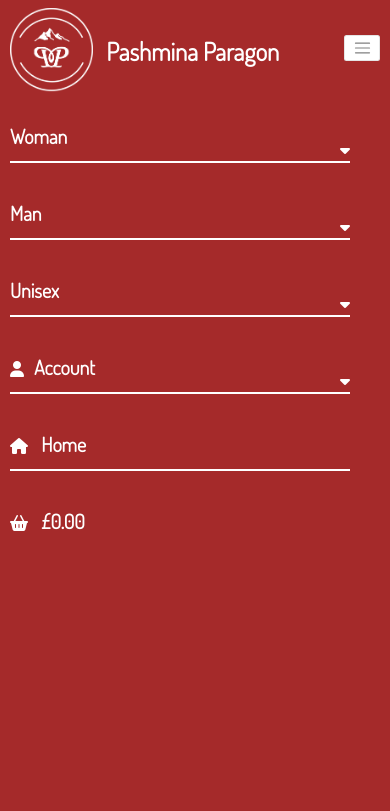
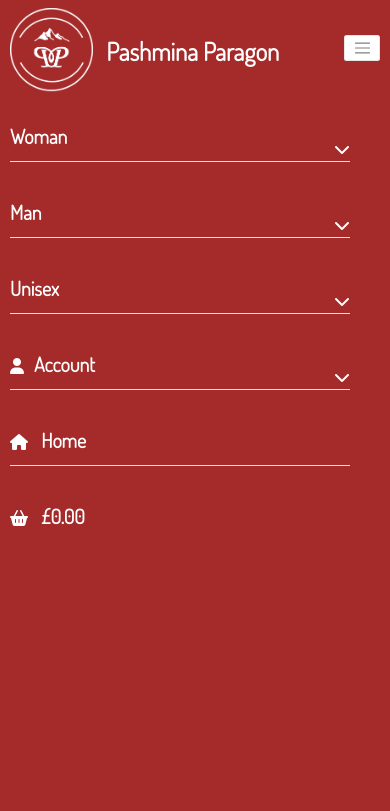
Before and after one commit to shiva123-coder/pashmina-collection, a Django app: page / in a window 390 px wide, after a click that opens the changed part. Shown: the top 811 px of the page. Run offline with Django 5.2, Linux system fonts and the light colour scheme; data that the repository does not hold is empty; some libraries are stand-ins or nearby versions.

Commit message:
Updated fontawesome icon

```diff
--- a/static/css/base.css
+++ b/static/css/base.css
@@ -197,7 +197,7 @@
         .nav-link {
             position: relative;
         }
-        i.fas.fa-caret-down.text-main {
+        i.fas.fa-chevron-down.text-main {
             position: absolute;
             top: 50%;
             right: 0;
--- a/templates/includes/nav.html
+++ b/templates/includes/nav.html
@@ -6,8 +6,8 @@
                 <div class="nav-link text-main font-weight-bold">
                     <div>
                         <!--<i class="fas fa-child-dress mr-3 d-inline d-lg-none text-main"></i><i class="fi fi-rs-woman-head"></i>-->
-                        <span class="nav-item mr-2 text-main">Woman</span><span><i class="fas fa-caret-down text-main"></i></span>
-                        <hr class="hr-white mb-4 d-sm-block d-lg-none border border-white">
+                        <span class="nav-item mr-2 text-main">Woman</span><span><i class="fas fa-chevron-down  text-main"></i></span>
+                        <hr class="hr-white mb-4 d-sm-block d-lg-none  bg-white">
                     </div>
                 </div>
             </a>
@@ -23,8 +23,8 @@
                 <div class="nav-link text-main font-weight-bold">
                     <div>
                         <!--<i class="fas fa-user mr-3 d-inline d-lg-none text-main"></i>-->
-                        <span class="nav-item mr-2 text-main">Man</span><span><i class="fas fa-caret-down text-main"></i></span>
-                        <hr class="hr-white mb-4 d-sm-block d-lg-none border border-white">
+                        <span class="nav-item mr-2 text-main">Man</span><span><i class="fas fa-chevron-down  text-main"></i></span>
+                        <hr class="hr-white mb-4 d-sm-block d-lg-none  bg-white">
                     </div>
                 </div>
             </a>
@@ -40,8 +40,8 @@
                 <div class="nav-link text-main font-weight-bold">
                     <div>
                         <!--<i class="fas fa-utensils mr-3 d-inline d-lg-none text-main"></i>-->
-                        <span class="nav-item mr-2 text-main">Unisex</span><span><i class="fas fa-caret-down text-main"></i></span>
-                        <hr class="hr-white mb-4 d-sm-block d-lg-none border border-white">
+                        <span class="nav-item mr-2 text-main">Unisex</span><span><i class="fas fa-chevron-down  text-main"></i></span>
+                        <hr class="hr-white mb-4 d-sm-block d-lg-none  bg-white">
                     </div>
                 </div>
             </a>
@@ -56,8 +56,8 @@
             <a class="logo-font font-weight-bold nav-link text-main font-weight-bold mr-5" href="#" id="user-options2" data-toggle="dropdown" aria-haspopup="true" aria-expanded="false">
                 <div class="nav-link text-main font-weight-bold">
                     <div>
-                        <i class="fas fa-user mr-3 text-main"></i><span class="nav-item mr-3 text-main">Account</span><span><i class="fas fa-caret-down text-main"></i></span>
-                        <hr class="hr-white mb-4 d-sm-block d-lg-none border border-white">
+                        <i class="fas fa-user mr-3 text-main"></i><span class="nav-item mr-3 text-main">Account</span><span><i class="fas fa-chevron-down  text-main"></i></span>
+                        <hr class="hr-white mb-4 d-sm-block d-lg-none  bg-white">
                     </div>
                 </div>
             </a>
@@ -81,7 +81,7 @@
                     <div>
                         <i class="fas fa-home mr-3 d-inline d-lg-none text-main"></i>
                         <span class="nav-item text-main">Home</span>
-                        <hr class="hr-white mb-4 d-sm-block d-lg-none border border-white">
+                        <hr class="hr-white mb-4 d-sm-block d-lg-none  bg-white">
                     </div>
                 </div>
             </a>
@@ -93,7 +93,7 @@
                     <div>
                         <i class="fas fa-info-circle mr-3 d-inline d-lg-none text-main"></i>
                         <span class="nav-item text-main">About Us</span>
-                        <hr class="hr-white mb-4 d-sm-block d-lg-none border border-white">
+                        <hr class="hr-white mb-4 d-sm-block d-lg-none  bg-white">
                     </div>
                 </div>
             </a>
```
